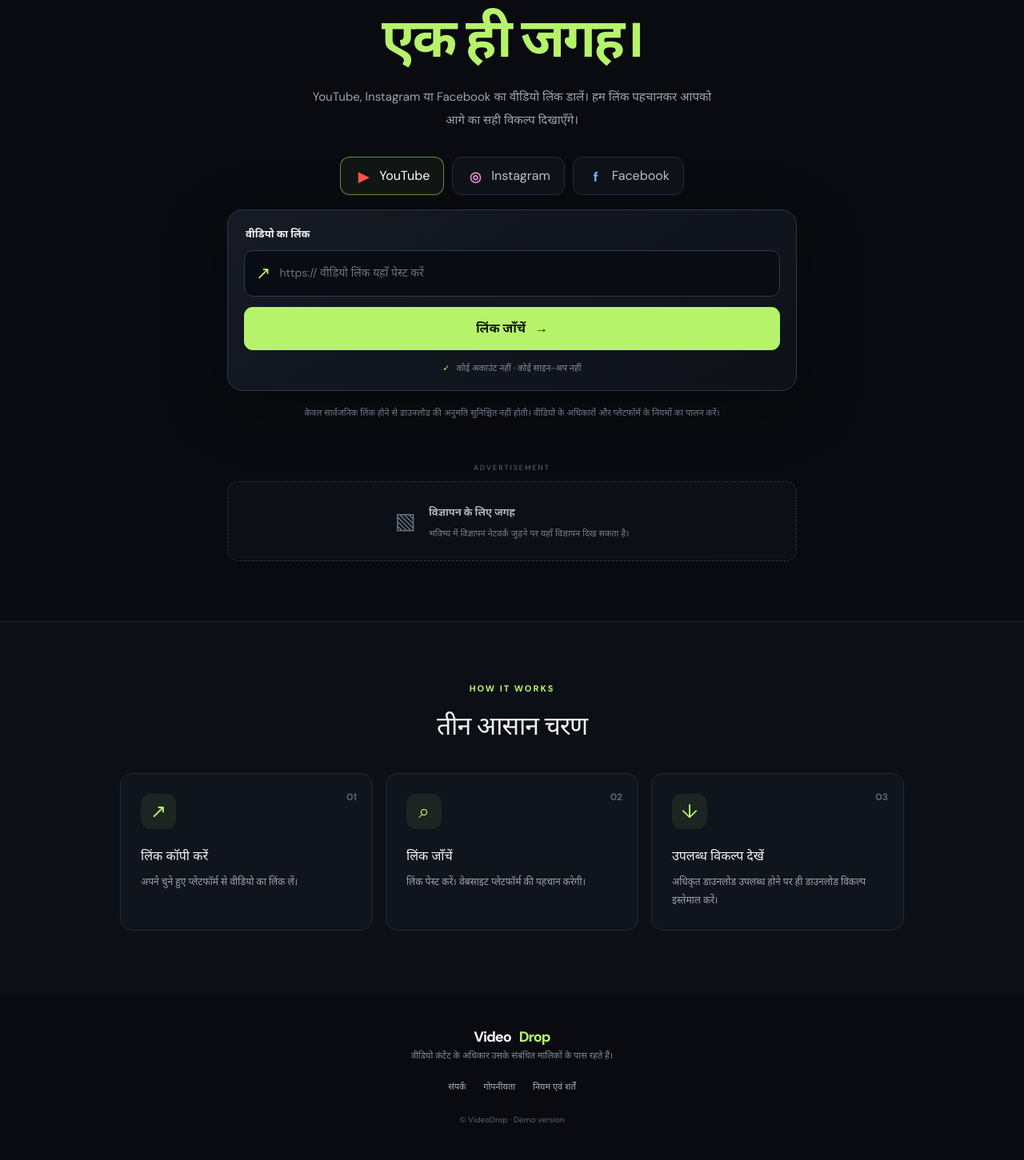
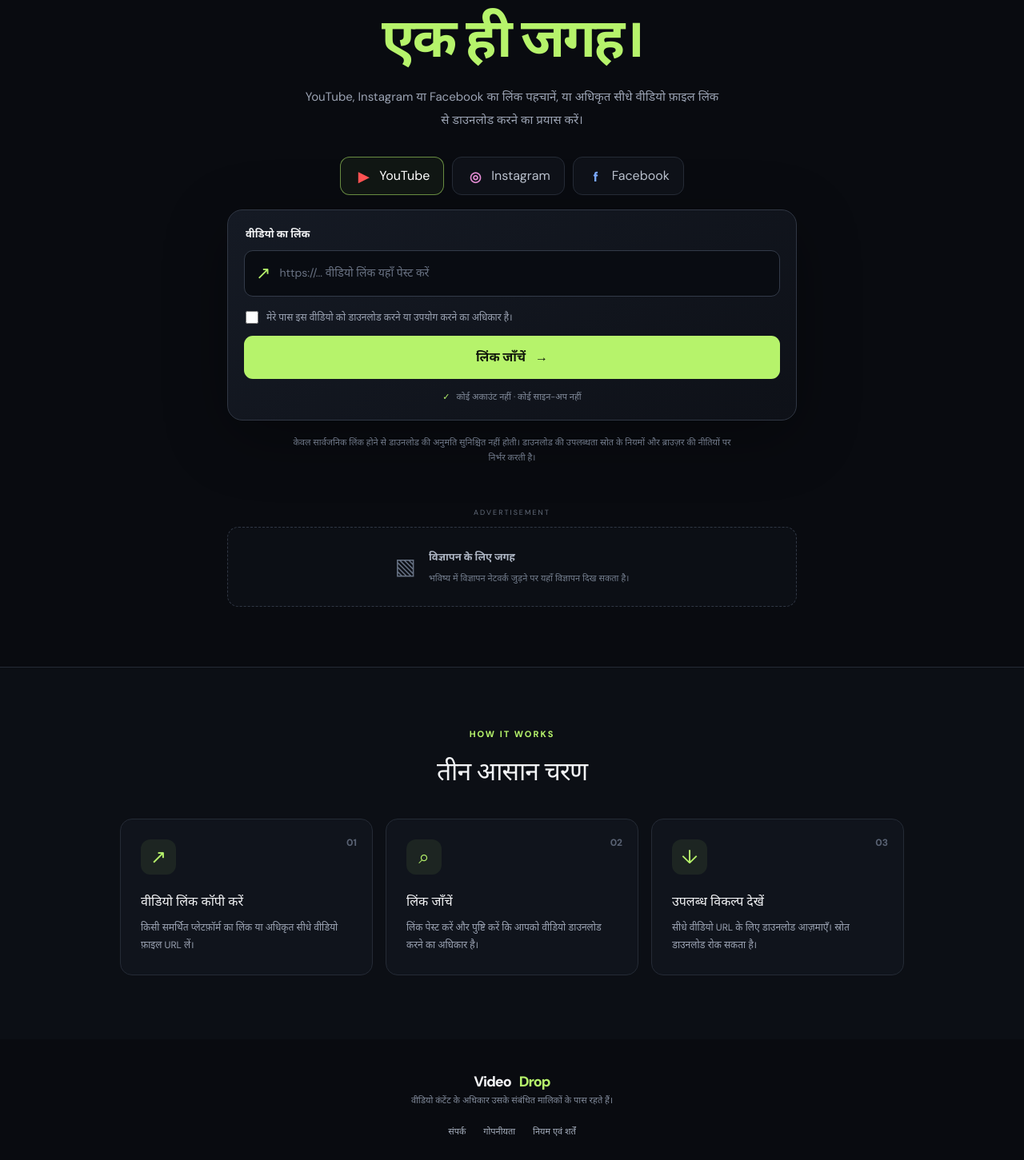
Before and after one commit to ganeshgourr9-dotcom/video-downloader, a Next.js app: page / in a window 1280 px wide. Shown: the part 274-1725 px from the top of the page at 80% size. Built offline with nearby package versions, Linux system fonts and the light colour scheme.

Commit message:
Add direct video file download support

```diff
--- a/src/app/globals.css
+++ b/src/app/globals.css
@@ -136,3 +136,31 @@
   .step-grid { grid-template-columns: 1fr; }
   .step-card { padding: 22px; }
 }
+
+/* Direct video download controls */
+.rights-check {
+  display: flex !important;
+  align-items: flex-start;
+  gap: 10px;
+  margin: 16px 2px 4px !important;
+  color: var(--muted);
+  font-size: 12px !important;
+  font-weight: 400 !important;
+  line-height: 1.7;
+  cursor: pointer;
+}
+.rights-check input {
+  flex: 0 0 auto;
+  width: 16px;
+  height: 16px;
+  margin: 2px 0 0;
+  accent-color: var(--accent);
+}
+.download-button {
+  margin: 4px 8px 4px 0;
+  background: var(--accent);
+  color: #11170b;
+}
+.download-button:hover {
+  background: #c8ff88;
+}
--- a/src/app/page.tsx
+++ b/src/app/page.tsx
@@ -9,11 +9,16 @@
   const [platform, setPlatform] = useState<Platform>("YouTube");
   const [message, setMessage] = useState("");
   const [officialUrl, setOfficialUrl] = useState("");
+  const [downloadUrl, setDownloadUrl] = useState("");
+  const [downloadName, setDownloadName] = useState("videodrop-video.mp4");
+  const [hasRights, setHasRights] = useState(false);
 
   function detectPlatform(value: string): Platform | null {
     try {
       const parsed = new URL(value.trim());
+      if (parsed.protocol !== "https:" && parsed.protocol !== "http:") return null;
       const host = parsed.hostname.toLowerCase().replace(/^www\./, "");
+
       if (host === "youtube.com" || host === "youtu.be" || host.endsWith(".youtube.com")) return "YouTube";
       if (host === "instagram.com" || host.endsWith(".instagram.com")) return "Instagram";
       if (host === "facebook.com" || host === "fb.watch" || host.endsWith(".facebook.com")) return "Facebook";
@@ -23,26 +28,62 @@
     }
   }
 
+  function clearResults() {
+    setMessage("");
+    setOfficialUrl("");
+    setDownloadUrl("");
+  }
+
   function handleSubmit(event: React.FormEvent<HTMLFormElement>) {
     event.preventDefault();
-    setMessage("");
-    setOfficialUrl("");
+    clearResults();
 
     const value = url.trim();
+    let parsed: URL;
+
+    try {
+      parsed = new URL(value);
+    } catch {
+      setMessage("कृपया एक सही HTTPS वीडियो लिंक डालें।");
+      return;
+    }
+
+    const isLocalhost =
+        process.env.NODE_ENV === "development" &&
+        (parsed.hostname === "localhost" || parsed.hostname === "127.0.0.1");
+
+      if (parsed.protocol !== "https:" && !(parsed.protocol === "http:" && isLocalhost)) {
+        setMessage("सुरक्षा के लिए केवल HTTPS लिंक स्वीकार किए जाते हैं।");
+        return;
+      }
+
+    const extension = parsed.pathname.match(/\.(mp4|webm|mov|m4v|ogv)$/i)?.[1]?.toLowerCase();
+
+    if (extension) {
+      if (!hasRights) {
+        setMessage("डाउनलोड से पहले पुष्टि करें कि आपको इस वीडियो को डाउनलोड करने और उपयोग करने का अधिकार है।");
+        return;
+      }
+
+      setDownloadUrl(parsed.href);
+      setDownloadName(`videodrop-video.${extension}`);
+      setMessage(
+        "वीडियो फ़ाइल जैसा लिंक पहचाना गया। डाउनलोड स्रोत की अनुमति और ब्राउज़र की नीतियों पर निर्भर करता है।"
+      );
+      return;
+    }
+
     const detected = detectPlatform(value);
 
     if (!detected) {
-      setMessage("कृपया YouTube, Instagram या Facebook का सही वीडियो लिंक डालें।");
+      setMessage("यह समर्थित प्लेटफ़ॉर्म लिंक या पहचानी गई वीडियो फ़ाइल नहीं है। HTTPS वीडियो फ़ाइल URL आज़माएँ।");
       return;
     }
 
-    if (detected !== platform) {
-      setPlatform(detected);
-    }
-
+    setPlatform(detected);
     setOfficialUrl(value);
     setMessage(
-      "लिंक पहचान लिया गया। इस डेमो में सीधे वीडियो डाउनलोड उपलब्ध नहीं है। नीचे दिए बटन से मूल वीडियो खोलें।"
+      "सोशल-मीडिया लिंक पहचान लिया गया। यह सामान्य पेज लिंक है, सीधे वीडियो फ़ाइल नहीं। इस डेमो में इसका डाउनलोड उपलब्ध नहीं है।"
     );
   }
 
@@ -60,8 +101,8 @@
         <div className="eyebrow"><span className="live-dot" /> SIMPLE · FAST · FREE</div>
         <h1>आपका वीडियो,<br /><span>एक ही जगह।</span></h1>
         <p className="hero-copy">
-          YouTube, Instagram या Facebook का वीडियो लिंक डालें।
-          हम लिंक पहचानकर आपको आगे का सही विकल्प दिखाएँगे।
+          YouTube, Instagram या Facebook का लिंक पहचानें,
+          या अधिकृत सीधे वीडियो फ़ाइल लिंक से डाउनलोड करने का प्रयास करें।
         </p>
 
         <div className="platforms" aria-label="Platform selection">
@@ -72,8 +113,7 @@
               className={`platform ${platform === item ? "selected" : ""}`}
               onClick={() => {
                 setPlatform(item);
-                setMessage("");
-                setOfficialUrl("");
+                clearResults();
               }}
               aria-pressed={platform === item}
             >
@@ -95,21 +135,34 @@
               value={url}
               onChange={(event) => {
                 setUrl(event.target.value);
-                setMessage("");
-                setOfficialUrl("");
+                clearResults();
               }}
-              placeholder="https:// वीडियो लिंक यहाँ पेस्ट करें"
+              placeholder="https://... वीडियो लिंक यहाँ पेस्ट करें"
               autoComplete="url"
               required
             />
             {url && (
-              <button className="clear-button" type="button" onClick={() => {
-                setUrl("");
-                setMessage("");
-                setOfficialUrl("");
-              }} aria-label="Clear link">×</button>
+              <button
+                className="clear-button"
+                type="button"
+                onClick={() => {
+                  setUrl("");
+                  clearResults();
+                }}
+                aria-label="Clear link"
+              >×</button>
             )}
           </div>
+
+          <label className="rights-check">
+            <input
+              type="checkbox"
+              checked={hasRights}
+              onChange={(event) => setHasRights(event.target.checked)}
+            />
+            <span>मेरे पास इस वीडियो को डाउनलोड करने या उपयोग करने का अधिकार है।</span>
+          </label>
+
           <button className="submit-button" type="submit">
             लिंक जाँचें <span>→</span>
           </button>
@@ -118,8 +171,21 @@
 
         {message && (
           <div className="result" role="status">
-            <strong>{officialUrl ? "लिंक मिल गया" : "लिंक जाँचें"}</strong>
+            <strong>{downloadUrl ? "वीडियो फ़ाइल का लिंक मिला" : officialUrl ? "सोशल-मीडिया लिंक मिला" : "लिंक जाँचें"}</strong>
             <p>{message}</p>
+
+            {downloadUrl && (
+              <a
+                className="official-button download-button"
+                href={downloadUrl}
+                download={downloadName}
+                target="_blank"
+                rel="noopener noreferrer"
+              >
+                ↓ वीडियो डाउनलोड करें
+              </a>
+            )}
+
             {officialUrl && (
               <a className="official-button" href={officialUrl} target="_blank" rel="noopener noreferrer">
                 मूल वीडियो खोलें ↗
@@ -130,7 +196,7 @@
 
         <p className="disclaimer">
           केवल सार्वजनिक लिंक होने से डाउनलोड की अनुमति सुनिश्चित नहीं होती।
-          वीडियो के अधिकारों और प्लेटफॉर्म के नियमों का पालन करें।
+          डाउनलोड की उपलब्धता स्रोत के नियमों और ब्राउज़र की नीतियों पर निर्भर करती है।
         </p>
       </section>
 
@@ -154,20 +220,20 @@
           <article className="step-card">
             <span className="step-number">01</span>
             <div className="step-icon">↗</div>
-            <h3>लिंक कॉपी करें</h3>
-            <p>अपने चुने हुए प्लेटफॉर्म से वीडियो का लिंक लें।</p>
+            <h3>वीडियो लिंक कॉपी करें</h3>
+            <p>किसी समर्थित प्लेटफ़ॉर्म का लिंक या अधिकृत सीधे वीडियो फ़ाइल URL लें।</p>
           </article>
           <article className="step-card">
             <span className="step-number">02</span>
             <div className="step-icon">⌕</div>
             <h3>लिंक जाँचें</h3>
-            <p>लिंक पेस्ट करें। वेबसाइट प्लेटफॉर्म की पहचान करेगी।</p>
+            <p>लिंक पेस्ट करें और पुष्टि करें कि आपको वीडियो डाउनलोड करने का अधिकार है।</p>
           </article>
           <article className="step-card">
             <span className="step-number">03</span>
             <div className="step-icon">↓</div>
             <h3>उपलब्ध विकल्प देखें</h3>
-            <p>अधिकृत डाउनलोड उपलब्ध होने पर ही डाउनलोड विकल्प इस्तेमाल करें।</p>
+            <p>सीधे वीडियो URL के लिए डाउनलोड आज़माएँ। स्रोत डाउनलोड रोक सकता है।</p>
           </article>
         </div>
       </section>
@@ -180,7 +246,7 @@
           <a href="#privacy">गोपनीयता</a>
           <a href="#terms">नियम एवं शर्तें</a>
         </div>
-        <small>© VideoDrop · Demo version</small>
+        <small>© VideoDrop · Browser download demo</small>
       </footer>
     </main>
   );
```
